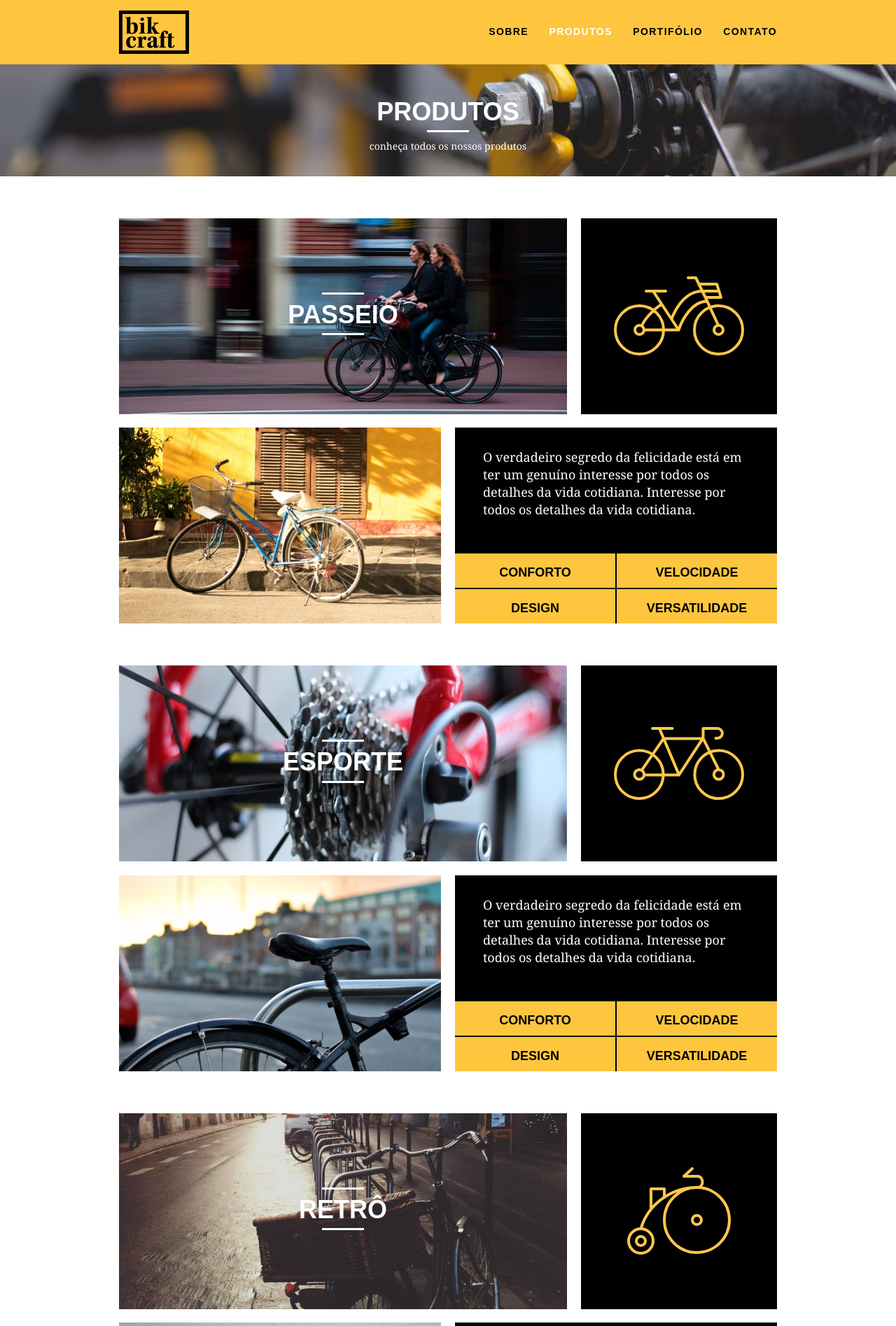
After one commit to Evaldo-Gomes/webdesign_origamid, a PHP site: page /produtos.html in a window 1280 px wide. The commit adds this page. Shown: the top 1895 px of the page at 70% size. Run offline with PHP 8.4, Linux system fonts and the light colour scheme.

Commit message:
Aula 5-1-10 Produtos 1

```diff
--- /dev/null
+++ b/web/css/produtos.css
@@ -0,0 +1,80 @@
+.interna_produtos {
+    background: url("../img/bg-produtos.jpg") no-repeat center;
+    /* Expressão “cover”. Esse valor faz com que a imagem ocupe o espaço inteiro onde foi aplicada. Mas, para isso, ele realiza alguns cortes na imagem se ela tiver dimensões diferentes da área de sua ocupação. */
+    background-size: cover;
+}
+
+.produto_item {
+    padding-top: 60px;
+}
+
+.produto_icone {
+    background: #000;
+    padding: 70px 0;
+}
+
+.produto_icone img {
+    margin: 0 auto;
+}
+
+.produto_item h2 {
+    font-size: 36px;
+    text-transform: uppercase;
+    color: #fff;
+    letter-spacing: 0;
+    font-weight: bold;
+    /* POSICIONAR ENCIMA DA FOTO */
+    position: relative;
+    /* AGORA A TAG TOP FUNCIONA */
+    top: -180px;
+    text-align: center;
+    margin-bottom: -56px;
+}
+
+.produto_item h2:before,
+.produto_item h2:after {
+    /* PSEUDO-CLASSES */
+    content: "";
+    display: block;
+    width: 60px;
+    height: 3px;
+    background: #fff;
+    margin: 6px auto 8px auto;
+}
+
+.produto_info {
+    background: #000;
+}
+
+.produto_info p {
+    color: #fff;
+    font-size: 18px;
+    line-height: 25px;
+    padding: 30px 40px;
+    height: 180px;
+}
+
+.produto_info ul li {
+    background: #fec63e;
+    text-transform: uppercase;
+    font-size: 18px;
+    line-height: 20px;
+    float: left;
+    width: 229px;
+    height: 49px;
+    text-align: center;
+    padding-top: 17px;
+    font-weight: bold;
+}
+
+
+/* conversando apenas com 2º e 4º itens da lista */
+
+.produto_info ul li:nth-child(even) {
+    margin-left: 2px;
+}
+
+.produto_info ul li:nth-child(1),
+.produto_info ul li:nth-child(2) {
+    margin-bottom: 2px;
+}
--- a/web/css/sobre.css
+++ b/web/css/sobre.css
@@ -1,5 +1,7 @@
 .interna_sobre {
     background: url("../img/bg-sobre.jpg") no-repeat center;
+    /* Expressão “cover”. Esse valor faz com que a imagem ocupe o espaço inteiro onde foi aplicada. Mas, para isso, ele realiza alguns cortes na imagem se ela tiver dimensões diferentes da área de sua ocupação. */
+    background-size: cover;
 }
 
 .missao_sobre {
--- a/web/css/style.css
+++ b/web/css/style.css
@@ -130,8 +130,6 @@ img {
     width: 100%;
     height: 380px;
     background: url("../img/bg.jpg") no-repeat center;
-    /* Expressão “cover”. Esse valor faz com que a imagem ocupe o espaço inteiro onde foi aplicada. Mas, para isso, ele realiza alguns cortes na imagem se ela tiver dimensões diferentes da área de sua ocupação. */
-    background-size: cover;
     margin-top: 92px;
     text-align: center;
     padding-top: 80px;
--- /dev/null
+++ b/web/produtos.html
@@ -0,0 +1,164 @@
+<!DOCTYPE html>
+<html lang="pt-br">
+
+<head>
+    <meta charset="utf-8">
+    <title>Bikcraft - Produtos</title>
+    <link rel="stylesheet" href="css/normalize.css">
+    <link rel="stylesheet" href="css/reset.css">
+    <link rel="stylesheet" href="css/grid.css">
+    <link rel="stylesheet" href="css/style.css">
+    <link rel="stylesheet" href="css/produtos.css">
+</head>
+
+<body>
+    <header class="header">
+        <div class="container">
+            <a href="index.html" class="grid-4">
+                <img src="img/bikcraft.svg" alt="Bikcraft">
+            </a>
+            <nav class="grid-12 header_menu">
+                <ul>
+                    <!-- Menu Ativo - Destaca a página atual -->
+                    <li><a href="sobre.html">Sobre</a></li>
+                    <li><a href="produtos.html" class=" menu_ativo ">Produtos</a></li>
+                    <li><a href="portifolio.html">Portifólio</a></li>
+                    <li><a href="contato.html">Contato</a></li>
+                </ul>
+            </nav>
+        </div>
+    </header>
+
+    <!-- Fecha Header -->
+
+    <section class="introducao-interna interna_produtos">
+        <div class="container">
+            <h1>Produtos</h1>
+            <p>conheça todos os nossos produtos</p>
+        </div>
+    </section>
+
+    <!-- Fecha Introdução Interna -->
+
+    <section class="container produto_item">
+        <div class="grid-11">
+            <img src="img/produtos/bikcraft-passeio-1.jpg" alt="Bikcraft Passeio">
+            <h2>Passeio</h2>
+        </div>
+        <div class="grid-5 produto_icone">
+            <img src="img/produtos/passeio.svg" alt="Bikcraft Passeio">
+        </div>
+        <div class="grid-8">
+            <img src="img/produtos/bikcraft-passeio-2.jpg" alt="Bikcraft Passeio 2">
+        </div>
+        <div class=" grid-8 produto_info ">
+            <p>O verdadeiro segredo da felicidade está em ter um genuíno interesse por todos os detalhes da vida cotidiana. Interesse por todos os detalhes da vida cotidiana.</p>
+            <ul>
+                <li>Conforto</li>
+                <li>Velocidade</li>
+                <li>Design</li>
+                <li>Versatilidade</li>
+            </ul>
+        </div>
+    </section>
+
+    <section class="container produto_item">
+        <div class="grid-11">
+            <img src="img/produtos/bikcraft-esporte-1.jpg" alt="Bikcraft Esporte">
+            <h2>Esporte</h2>
+        </div>
+        <div class="grid-5 produto_icone">
+            <img src="img/produtos/esporte.svg" alt="Bikcraft Esporte 2">
+        </div>
+        <div class="grid-8">
+            <img src="img/produtos/bikcraft-esporte-2.jpg" alt="Bikcraft Esporte 2">
+        </div>
+        <div class=" grid-8 produto_info ">
+            <p>O verdadeiro segredo da felicidade está em ter um genuíno interesse por todos os detalhes da vida cotidiana. Interesse por todos os detalhes da vida cotidiana.</p>
+            <ul>
+                <li>Conforto</li>
+                <li>Velocidade</li>
+                <li>Design</li>
+                <li>Versatilidade</li>
+            </ul>
+        </div>
+    </section>
+
+    <section class="container produto_item">
+        <div class="grid-11">
+            <img src="img/produtos/bikcraft-retro-1.jpg" alt="Bikcraft Passeio">
+            <h2>Retrô</h2>
+        </div>
+        <div class="grid-5 produto_icone">
+            <img src="img/produtos/retro.svg" alt="Bikcraft Retro">
+        </div>
+        <div class="grid-8">
+            <img src="img/produtos/bikcraft-retro-2.jpg" alt="Bikcraft Retro 2">
+        </div>
+        <div class=" grid-8 produto_info ">
+            <p>O verdadeiro segredo da felicidade está em ter um genuíno interesse por todos os detalhes da vida cotidiana. Interesse por todos os detalhes da vida cotidiana.</p>
+            <ul>
+                <li>Conforto</li>
+                <li>Velocidade</li>
+                <li>Design</li>
+                <li>Versatilidade</li>
+            </ul>
+        </div>
+    </section>
+
+    <section class="quebra ">
+        <blockquote class="quote-externo container ">
+            <p>"o verdadeiro segredo da felicidade está em ter um genuíno interesse por todos os detalhes da vida cotidiana "</p>
+            <cite>WILLIAM MORRIS</cite>
+        </blockquote>
+    </section>
+
+    <!-- Fecha Quebra -->
+    <footer>
+        <div class="footer ">
+            <!-- Fundo preto a 100% width -->
+            <div class="container ">
+                <!-- Segura todos os elementos -->
+
+                <div class="grid-8 footer_historia ">
+                    <h3>Nossa história</h3>
+                    <p>O verdadeiro segredo da felicidade está em ter um genuíno interesse por todos os detalhes da vida cotidiana. Interesse por todos os detalhes da vida cotidiana.</p>
+                </div>
+
+                <div class="grid-4 footer_contato " ">
+            <h3>Contato</h3>
+            <ul>
+                <li>- 21 9999-9999</li>
+                <li>- contato@bikcraft.com</li>
+                <li>- Botafogo - RJ</li>
+            </ul>
+        </div>
+
+        <div class=" grid-4 footer_redes ">
+            <h3>Redes Sociais</h3>
+            <ul>
+                <li>
+                    <a href=" http://facebool.com " target=" _blank "><img src=" img/redes-sociais/facebook.svg " alt=" Facebook "></a>
+                </li>
+                <li>
+                    <a href=" http://instagram.com "><img src=" img/redes-sociais/instagram.svg " alt=" Instagram "></a>
+                </li>
+                <li>
+                    <a href=" http://twitter.com "><img src=" img/redes-sociais/twitter.svg " alt=" Twitter "></a>
+                </li>
+            </ul>
+        </div>
+
+        </div>
+        </div>
+
+        <div class=" copy ">
+            <div class=" container ">
+                <p class=" grid-16 ">Bikcraft 2019 - Alguns direitos reservados.</p>
+            </div>
+        </div>
+        </footer>
+
+</body>
+
+</html>
```
